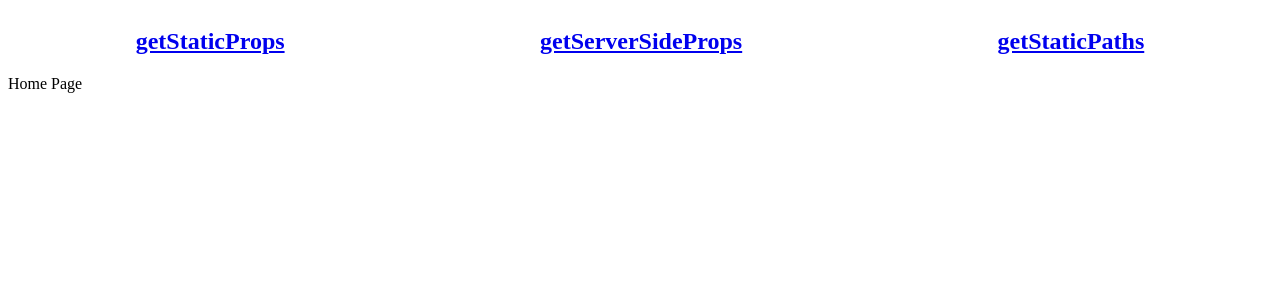
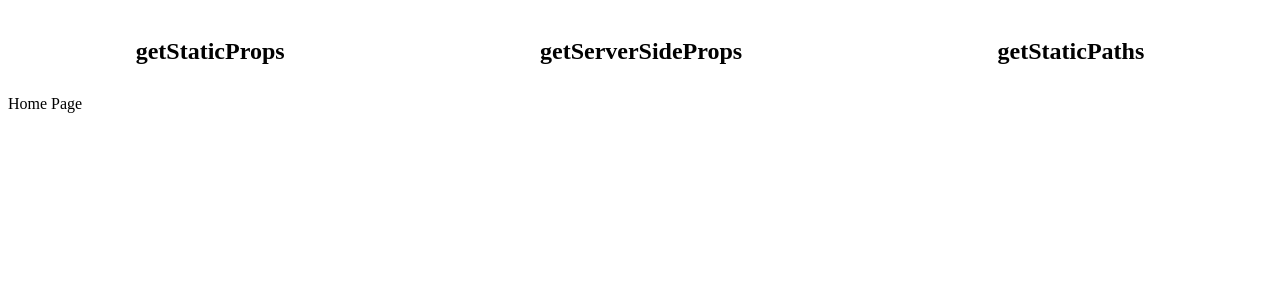
Before and after one commit to aryankarim/understanding-nextjs, a Next.js app: page / in a window 1280 px wide. Shown: the top 300 px of the page. Built offline with nearby package versions, Linux system fonts and the light colour scheme.

Commit message:
add getServerSideProps use cases

```diff
--- a/pages/_app.js
+++ b/pages/_app.js
@@ -1,6 +1,9 @@
 import Link from "next/link";
+import { useRouter } from "next/router";
 
 function MyApp({ Component, pageProps }) {
+  const { pathname } = useRouter();
+
   return (
     <div>
       <div
@@ -10,15 +13,53 @@ function MyApp({ Component, pageProps }) {
           flexWrap: "wrap",
         }}
       >
-        <h2>
-          <Link href="/staticProps">getStaticProps</Link>
-        </h2>
-        <h2>
-          <Link href="/serverSideProps">getServerSideProps</Link>
-        </h2>
-        <h2>
-          <Link href="/staticPaths">getStaticPaths</Link>
-        </h2>
+        <Link href="/staticProps" passHref>
+          <h2
+            style={{
+              backgroundColor: pathname.startsWith("/staticProps")
+                ? "#010101"
+                : "transparent",
+              borderRadius: "3em",
+              padding: "10px",
+              color: pathname.startsWith("/staticProps") ? "#fff" : "#010101",
+              cursor: "pointer",
+            }}
+          >
+            getStaticProps
+          </h2>
+        </Link>
+        <Link href="/serverSideProps" passHref>
+          <h2
+            style={{
+              backgroundColor: pathname.startsWith("/serverSideProps")
+                ? "#010101"
+                : "transparent",
+              borderRadius: "3em",
+              padding: "10px",
+              color: pathname.startsWith("/serverSideProps")
+                ? "#fff"
+                : "#010101",
+              cursor: "pointer",
+            }}
+          >
+            getServerSideProps
+          </h2>
+        </Link>
+        <Link href="/staticPaths" passHref>
+          <h2
+            style={{
+              backgroundColor: pathname.startsWith("/staticPaths")
+                ? "#010101"
+                : "transparent",
+              borderRadius: "3em",
+              padding: "10px",
+              color: pathname.startsWith("/staticPaths") ? "#fff" : "#010101",
+              cursor: "pointer",
+            }}
+          >
+            getStaticPaths
+          </h2>
+        </Link>
       </div>
 
       <Component {...pageProps} />
```
Also changed, not shown: 1 other file (tests, documents, lock files or other folders).
